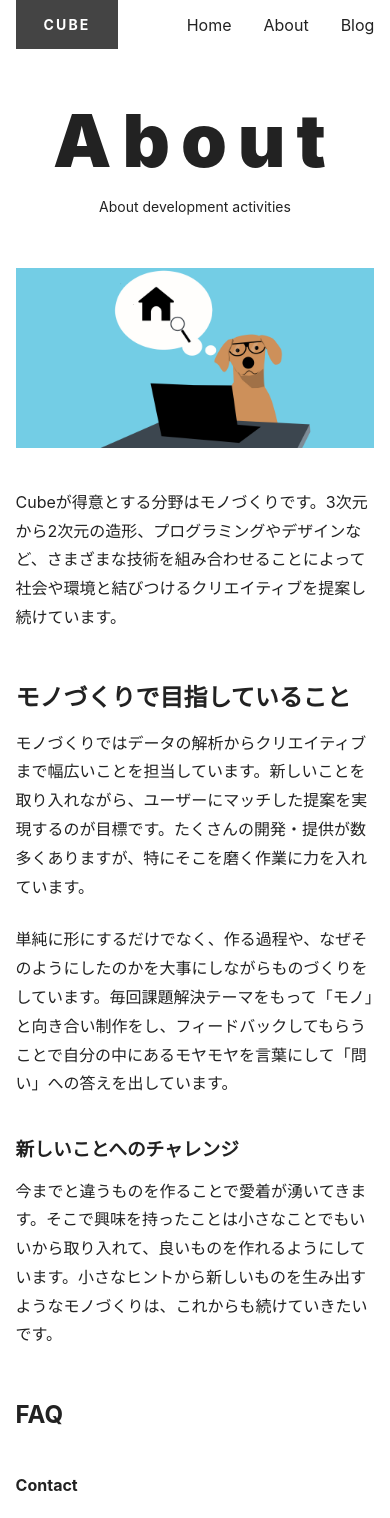
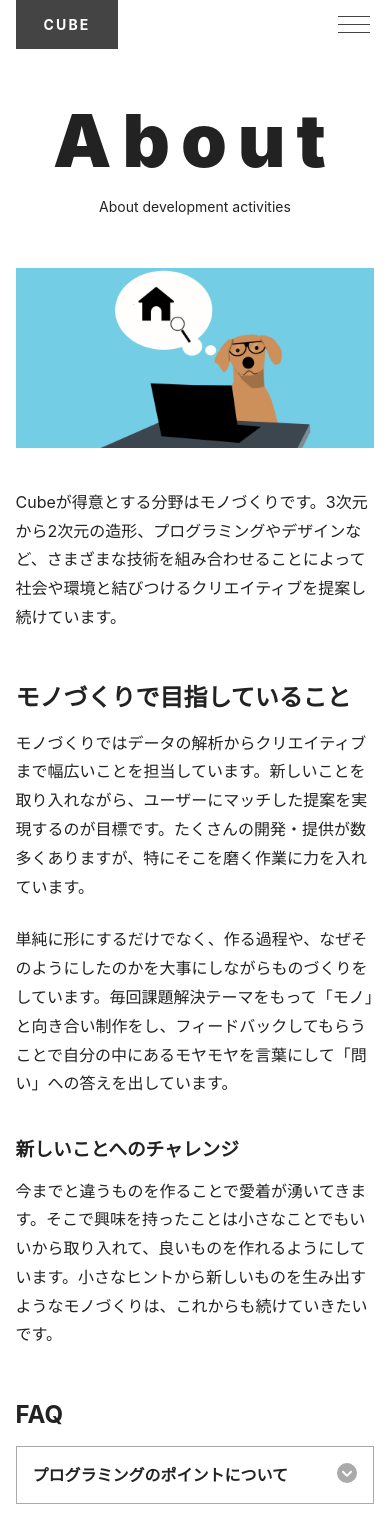
Before and after one commit to moom98/next-practice, a Next.js app: page /about in a window 390 px wide. Shown: the top 1518 px of the page. Built offline with nearby package versions, Linux system fonts and the light colour scheme.

Commit message:
useStateでナビゲーションとアコーディオンを追加

```diff
--- /dev/null
+++ b/src/components/elements/Accordion.jsx
@@ -0,0 +1,33 @@
+import React, { useState, useRef } from 'react'
+import styles from '@/styles/elements/accordion.module.css'
+import { FontAwesomeIcon } from '@fortawesome/react-fontawesome'
+import { faCircleChevronDown } from '@fortawesome/free-solid-svg-icons'
+
+export default function Accordion({ heading, children }) {
+  // アコーディオンの開閉ロジック
+  const [textIsOpen, setTextIsOpen] = useState(false)
+  const toggleText = () => setTextIsOpen((prev) => !prev)
+  const refText = useRef(null)
+
+  return (
+    <div className={textIsOpen ? styles.open : styles.close}>
+      <h3 className={styles.heading}>
+        <button onClick={toggleText}>
+          {heading}
+          <FontAwesomeIcon icon={faCircleChevronDown} className={styles.icon} />
+        </button>
+      </h3>
+      <div
+        className={styles.text}
+        ref={refText}
+        style={{
+          '--text-height': refText.current
+            ? `${refText.current.scrollHeight}px`
+            : '0px',
+        }}
+      >
+        <div className={styles.textInner}>{children}</div>
+      </div>
+    </div>
+  )
+}
--- a/src/components/elements/Nav.jsx
+++ b/src/components/elements/Nav.jsx
@@ -1,27 +1,50 @@
-import React from 'react'
+import React, { useState } from 'react'
 import Link from 'next/link'
 import styles from '@/styles/elements/nav.module.css'
 
 export default function Nav() {
+  // nav open/close
+  const [navIsOpen, setNavIsOpen] = useState(false)
+  // prevがtrueならfalseを返す、falseならtrueを返す
+  const toggleNav = () => setNavIsOpen((prev) => !prev)
+  const closeNav = () => setNavIsOpen(false)
+
   return (
-      <nav>
+    <nav className={navIsOpen ? styles.open : styles.close}>
+      {/* navが開いているときにbodyを固定する */}
+      {navIsOpen && (
+        <style jsx global>{`
+          @media (max-width: 768px) {
+            body {
+              overflow: hidden;
+              position: fixed;
+              width: 100%;
+            }
+          }
+        `}</style>
+      )}
+      <button className={styles.button} onClick={toggleNav}>
+        <span className={styles.bar}></span>
+        <span className="sr-only">MENU</span>
+      </button>
+
       <ul className={styles.list}>
         <li>
-                  <Link href="/">
+          <Link href="/" onClick={closeNav}>
             Home
           </Link>
         </li>
         <li>
-                  <Link href="/about">
+          <Link href="/about" onClick={closeNav}>
             About
           </Link>
         </li>
         <li>
-                  <Link href="/blog">
+          <Link href="/blog" onClick={closeNav}>
             Blog
           </Link>
         </li>
       </ul>
     </nav>
-  );
+  )
 }
--- a/src/pages/about.jsx
+++ b/src/pages/about.jsx
@@ -5,6 +5,7 @@ import Container from '@/components/layouts/Container'
 import PostBody from '@/components/layouts/PostBody'
 import Contact from '@/components/elements/Contact'
 import { TwoColumn } from '@/components/layouts/TwoColumn'
+import Accordion from 'components/elements/Accordion'
 import Image from 'next/image'
 import eyecatch from '@/images/about.jpg'
 
@@ -42,7 +43,7 @@ export default function About() {
             </p>
 
             <h2>FAQ</h2>
-            {/* <Accordion heading="プログラミングのポイントについて">
+            <Accordion heading="プログラミングのポイントについて">
               <p>
                 プログラミングのポイントは、作りたいものを作ることです。楽しいことから思いつき、目標とゴールを決め、そこに向かってさまざまな課題を設定していきながら、プログラムを作っていきます。
               </p>
@@ -56,7 +57,7 @@ export default function About() {
               <p>
                 公開リポジトリを活用すると、全世界のどこからでもアクセスし、開発者が関連するプロジェクトのタスクを利用することができます。
               </p>
-        </Accordion> */}
+            </Accordion>
           </PostBody>
         </TwoColumn.Main>
 
--- a/src/pages/index.jsx
+++ b/src/pages/index.jsx
@@ -4,7 +4,7 @@ import { getAllPosts } from 'libs/api'
 import Hero from '@/components/elements/Hero'
 import Container from '@/components/layouts/Container'
 import Posts from '@/components/elements/Posts'
-import Pagination from 'components/elements/pagination'
+import Pagination from 'components/elements/Pagination'
 import { eyecatchlocal } from 'libs/constants'
 import Post from './blog/[slug]'
 
--- /dev/null
+++ b/src/styles/elements/accordion.module.css
@@ -0,0 +1,73 @@
+.open,
+.close {
+  border: solid 1px var(--gray-25);
+}
+
+/* 見出し */
+.heading {
+  font-size: var(--body);
+}
+
+.heading button {
+  all: unset;
+  outline: revert;
+  -webkit-tap-highlight-color: transparent;
+  cursor: pointer;
+  box-sizing: border-box;
+  width: 100%;
+  padding: 1em;
+  display: flex;
+  justify-content: space-between;
+  gap: 1em;
+}
+
+/* 見出しのアイコン */
+.icon {
+  color: var(--gray-25);
+  font-size: 1.25em;
+  transition: transform 0.5s;
+}
+
+.open .icon {
+  transform: rotate(180deg);
+}
+
+/* テキスト */
+.text {
+  overflow: hidden;
+  height: 0px;
+  transition: none;
+}
+
+.open .text {
+  animation: openAnim 0.5s forwards;
+}
+.close .text {
+  animation: closeAnim 0.5s forwards;
+}
+
+@keyframes openAnim {
+  0% {
+    height: 0px;
+  }
+  99% {
+    height: var(--text-height);
+  }
+  100% {
+    height: auto;
+  }
+}
+
+@keyframes closeAnim {
+  0% {
+    height: var(--text-height);
+  }
+  100% {
+    height: 0px;
+  }
+}
+
+.textInner {
+  padding: 0 1.14em 1.14em;
+  font-size: calc(var(--body) * 0.875);
+}
--- a/src/styles/elements/nav.module.css
+++ b/src/styles/elements/nav.module.css
@@ -1,21 +1,103 @@
-.list{
+@media screen and (min-width: 769px) {
+  .button {
+    display: none;
+  }
+
+  .list {
     display: flex;
     gap: 2em;
   }
+}
 
-@media (hover: hover){
-    .list a:hover{
+@media screen and (max-width: 768px) {
+  .button {
+    position: relative;
+    z-index: 200;
+    border: none;
+    background-color: transparent;
+    cursor: pointer;
+    width: 42px;
+    height: 42px;
+
+    /* ハンバーガーメニューのアイコン */
+    display: grid;
+    place-items: center;
+  }
+
+  .button::before,
+  .button::after,
+  .button .bar {
+    content: '';
+    display: block;
+    grid-area: 1 / 1;
+    width: 32px;
+    height: 1px;
+    background-color: currentColor;
+    transition: transform 0.4s, color 0.4s ease-in-out;
+  }
+
+  .button::before {
+    transform: translateY(-8px);
+  }
+
+  .button::after {
+    transform: translateY(8px);
+  }
+
+  .close .button {
+    color: var(--gray-75);
+  }
+
+  .open .button {
+    color: var(--white);
+  }
+
+  .open .button::before {
+    transform: translateY(0) rotate(45deg);
+  }
+
+  .open .button::after {
+    transform: translateY(0) rotate(-45deg);
+  }
+
+  .open .button .bar {
+    transform: scale(0);
+  }
+
+  .list {
+    /* メニュー（オーバーレイ） */
+    position: fixed;
+    inset: 0 -100% 0 100%;
+    z-index: 100;
+    background-color: rgba(0, 0, 0, 0.8);
+    color: var(--white);
+    transition: transform 0.4s ease-in-out;
+
+    /* メニュー（オーバーレイの中身） */
+    display: grid;
+    gap: 40px;
+    place-content: center;
+    text-align: center;
+  }
+
+  .open .list {
+    transform: translateX(-100%);
+  }
+}
+
+@media (hover: hover) {
+  .list a:hover {
     color: var(--accent);
   }
 }
 
-@media (hover: none){
+@media (hover: none) {
   /* Remove the tap highlight color on mobile */
   .list a {
     -webkit-tap-highlight-color: transparent;
   }
 
-    .list a:active{
+  .list a:active {
     color: var(--accent);
   }
 }
```
Lines whose indentation alone changed are shown as unchanged.
